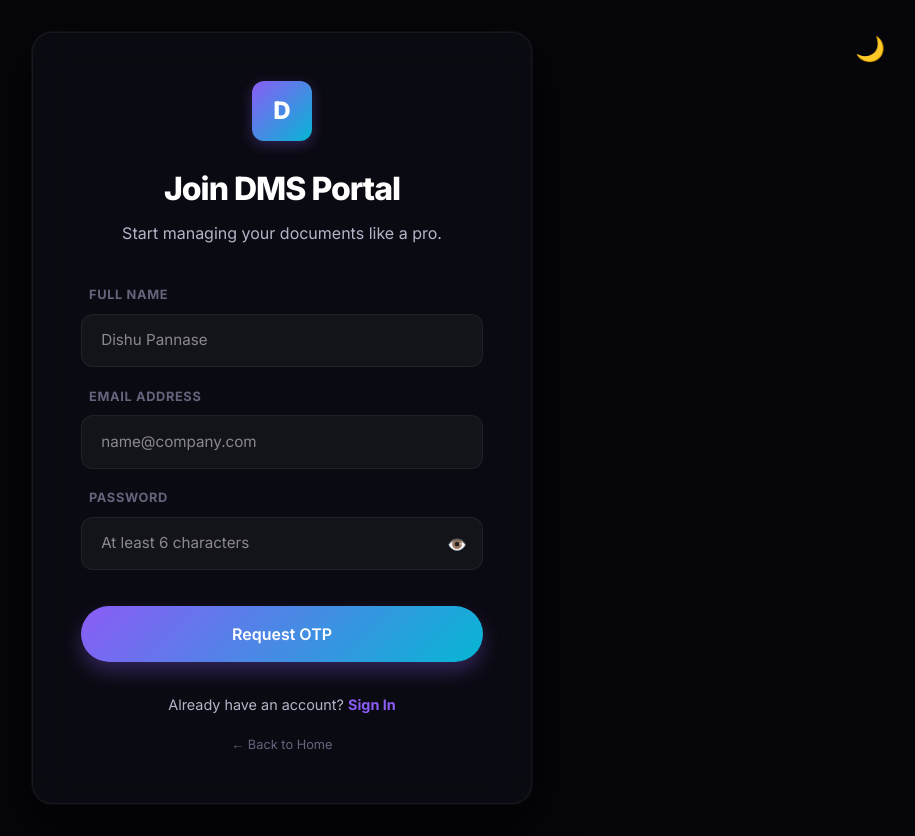
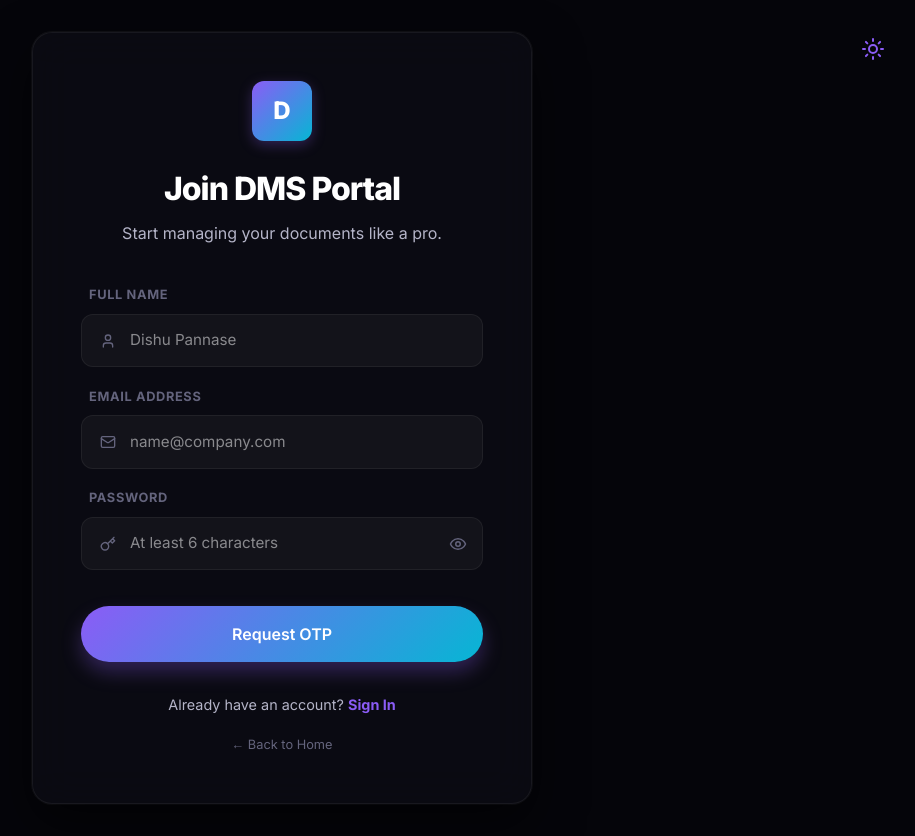
Before and after one commit to dhanashripannase90-lgtm/dms, a React (Vite) app in the folder frontend/: page /register in a window 1280 px wide. Shown: the whole page, without its empty margins (358-1273 px from the left). Built offline with nearby package versions, Linux system fonts and the light colour scheme; no server answers.

Commit message:
style: replace emojis with premium inline SVGs in RegisterPage

```diff
--- a/frontend/src/pages/RegisterPage.jsx
+++ b/frontend/src/pages/RegisterPage.jsx
@@ -3,6 +3,63 @@ import { Link, useNavigate } from "react-router-dom";
 import { register, requestOtp } from "../services/api";
 import { saveAuthData } from "../utils/auth";
 import { useTheme } from "../context/ThemeContext";
+
+// Pixel-perfect, modern Lucide SVG Icons matching the premium theme
+const UserIcon = ({ size = 20, color = "currentColor" }) => (
+  <svg xmlns="http://www.w3.org/2000/svg" width={size} height={size} viewBox="0 0 24 24" fill="none" stroke={color} strokeWidth="2" strokeLinecap="round" strokeLinejoin="round" style={{ flexShrink: 0 }}>
+    <path d="M19 21v-2a4 4 0 0 0-4-4H9a4 4 0 0 0-4 4v2" />
+    <circle cx="12" cy="7" r="4" />
+  </svg>
+);
+
+const MailIcon = ({ size = 20, color = "currentColor" }) => (
+  <svg xmlns="http://www.w3.org/2000/svg" width={size} height={size} viewBox="0 0 24 24" fill="none" stroke={color} strokeWidth="2" strokeLinecap="round" strokeLinejoin="round" style={{ flexShrink: 0 }}>
+    <rect width="20" height="16" x="2" y="4" rx="2" />
+    <path d="m22 7-8.97 5.7a1.94 1.94 0 0 1-2.06 0L2 7" />
+  </svg>
+);
+
+const LockIcon = ({ size = 20, color = "currentColor" }) => (
+  <svg xmlns="http://www.w3.org/2000/svg" width={size} height={size} viewBox="0 0 24 24" fill="none" stroke={color} strokeWidth="2" strokeLinecap="round" strokeLinejoin="round" style={{ flexShrink: 0 }}>
+    <rect width="18" height="11" x="3" y="11" rx="2" ry="2" />
+    <path d="M7 11V7a5 5 0 0 1 10 0v4" />
+  </svg>
+);
+
+const KeyIcon = ({ size = 16, color = "currentColor" }) => (
+  <svg xmlns="http://www.w3.org/2000/svg" width={size} height={size} viewBox="0 0 24 24" fill="none" stroke={color} strokeWidth="2" strokeLinecap="round" strokeLinejoin="round" style={{ flexShrink: 0 }}>
+    <path d="m21 2-2 2m-7.61 7.61a5.5 5.5 0 1 1-7.778 7.778 5.5 5.5 0 0 1 7.777-7.777zm0 0L15.5 7.5m0 0 3 3L22 7l-3-3m-3.5 3.5L19 4" />
+  </svg>
+);
+
+const EyeIcon = ({ size = 20, color = "currentColor" }) => (
+  <svg xmlns="http://www.w3.org/2000/svg" width={size} height={size} viewBox="0 0 24 24" fill="none" stroke={color} strokeWidth="2" strokeLinecap="round" strokeLinejoin="round" style={{ flexShrink: 0 }}>
+    <path d="M2 12s3-7 10-7 10 7 10 7-3 7-10 7-10-7-10-7Z" />
+    <circle cx="12" cy="12" r="3" />
+  </svg>
+);
+
+const EyeOffIcon = ({ size = 20, color = "currentColor" }) => (
+  <svg xmlns="http://www.w3.org/2000/svg" width={size} height={size} viewBox="0 0 24 24" fill="none" stroke={color} strokeWidth="2" strokeLinecap="round" strokeLinejoin="round" style={{ flexShrink: 0 }}>
+    <path d="M9.88 9.88a3 3 0 1 0 4.24 4.24" />
+    <path d="M10.73 5.08A10.43 10.43 0 0 1 12 5c7 0 10 7 10 7a13.16 13.16 0 0 1-1.67 2.68" />
+    <path d="M6.61 6.61A13.52 13.52 0 0 0 2 12s3 7 10 7a9.74 9.74 0 0 0 5.39-1.61" />
+    <line x1="2" x2="22" y1="2" y2="22" />
+  </svg>
+);
+
+const SunIcon = ({ size = 20, color = "currentColor" }) => (
+  <svg xmlns="http://www.w3.org/2000/svg" width={size} height={size} viewBox="0 0 24 24" fill="none" stroke={color} strokeWidth="2" strokeLinecap="round" strokeLinejoin="round" style={{ flexShrink: 0 }}>
+    <circle cx="12" cy="12" r="4" />
+    <path d="M12 2v2M12 20v2M4.93 4.93l1.41 1.41M17.66 17.66l1.41 1.41M2 12h2M20 12h2M6.34 17.66l-1.41 1.41M19.07 4.93l-1.41 1.41" />
+  </svg>
+);
+
+const MoonIcon = ({ size = 20, color = "currentColor" }) => (
+  <svg xmlns="http://www.w3.org/2000/svg" width={size} height={size} viewBox="0 0 24 24" fill="none" stroke={color} strokeWidth="2" strokeLinecap="round" strokeLinejoin="round" style={{ flexShrink: 0 }}>
+    <path d="M12 3a6 6 0 0 0 9 9 9 9 0 1 1-9-9Z" />
+  </svg>
+);
 
 function RegisterPage() {
   const navigate = useNavigate();
@@ -61,9 +118,9 @@ function RegisterPage() {
       </div>
 
       <button className="theme-btn" onClick={toggle}
-        style={{ position: "absolute", top: "2rem", right: "2rem", zIndex: 100, border: "none", background: "none", fontSize: "1.5rem" }}
+        style={{ position: "absolute", top: "2rem", right: "2rem", zIndex: 100, border: "none", background: "none", cursor: "pointer", display: "flex", alignItems: "center", justifyContent: "center" }}
         aria-label="Toggle theme">
-        {theme === "dark" ? "🌙" : "☀️"}
+        {theme === "dark" ? <SunIcon color="var(--violet)" size={24} /> : <MoonIcon color="var(--violet)" size={24} />}
       </button>
 
       <div className="glass-panel animate-slide-up" style={{ width: "100%", maxWidth: "500px", padding: "3rem", position: "relative", zIndex: 10 }}>
@@ -82,28 +139,43 @@ function RegisterPage() {
         <form onSubmit={handleSubmit} style={{ display: "flex", flexDirection: "column", gap: "1.2rem" }}>
           <div>
             <label className="field-label" style={{ marginLeft: "0.5rem" }}>Full Name</label>
-            <input className="input-premium" type="text" placeholder="Dishu Pannase"
-              required value={form.name} onChange={set("name")} />
+            <div style={{ position: "relative" }}>
+              <span style={{ position: "absolute", left: "1.2rem", top: "50%", transform: "translateY(-50%)", display: "flex", alignItems: "center", color: "var(--text-muted)" }}>
+                <UserIcon size={16} />
+              </span>
+              <input className="input-premium" type="text" placeholder="Dishu Pannase"
+                required value={form.name} onChange={set("name")} style={{ paddingLeft: "3rem" }} />
+            </div>
           </div>
+
           <div>
             <label className="field-label" style={{ marginLeft: "0.5rem" }}>Email Address</label>
-            <input className="input-premium" type="email" placeholder="name@company.com"
-              required value={form.email} onChange={set("email")} />
+            <div style={{ position: "relative" }}>
+              <span style={{ position: "absolute", left: "1.2rem", top: "50%", transform: "translateY(-50%)", display: "flex", alignItems: "center", color: "var(--text-muted)" }}>
+                <MailIcon size={16} />
+              </span>
+              <input className="input-premium" type="email" placeholder="name@company.com"
+                required value={form.email} onChange={set("email")} style={{ paddingLeft: "3rem" }} />
+            </div>
           </div>
+
           <div>
             <label className="field-label" style={{ marginLeft: "0.5rem" }}>Password</label>
             <div style={{ position: "relative" }}>
+              <span style={{ position: "absolute", left: "1.2rem", top: "50%", transform: "translateY(-50%)", display: "flex", alignItems: "center", color: "var(--text-muted)" }}>
+                <KeyIcon size={16} />
+              </span>
               <input className="input-premium" type={showPw ? "text" : "password"}
                 placeholder="At least 6 characters" required minLength={6}
-                value={form.password} onChange={set("password")} style={{ paddingRight: "3.5rem" }} />
+                value={form.password} onChange={set("password")} style={{ paddingLeft: "3rem", paddingRight: "3.5rem" }} />
               <button type="button" onClick={() => setShowPw((p) => !p)}
-                style={{ position: "absolute", right: "1rem", top: "50%", transform: "translateY(-50%)", background: "none", border: "none", color: "var(--text-muted)", cursor: "pointer" }}>
-                {showPw ? "🙈" : "👁️"}
+                style={{ position: "absolute", right: "1rem", top: "50%", transform: "translateY(-50%)", background: "none", border: "none", color: "var(--text-muted)", cursor: "pointer", display: "flex", alignItems: "center", justifyContent: "center" }}>
+                {showPw ? <EyeOffIcon size={18} /> : <EyeIcon size={18} />}
               </button>
             </div>
             {pwStrength && (
               <div style={{ padding: "0.5rem 0.5rem 0", display: "flex", alignItems: "center", gap: "0.5rem" }}>
-                <div style={{ flex: 1, height: "4px", background: "var(--border)", borderRadius: "10px", overflow: "hidden" }}>
+                <div style={{ flex: 1, height: "4px", background: "var(--border)", borderRadius: "100px", overflow: "hidden" }}>
                   <div style={{ width: pwStrength === "weak" ? "30%" : "100%", height: "100%", background: pwStrength === "weak" ? "#ef4444" : "#10b981", transition: "width 0.3s ease" }} />
                 </div>
                 <span style={{ fontSize: "0.7rem", fontWeight: 700, color: pwStrength === "weak" ? "#ef4444" : "#10b981" }}>
@@ -112,17 +184,24 @@ function RegisterPage() {
               </div>
             )}
           </div>
+
           {otpSent && (
             <div className="animate-slide-up">
               <label className="field-label" style={{ marginLeft: "0.5rem" }}>Verification OTP</label>
-              <input className="input-premium" type="text" placeholder="Enter 6-digit OTP"
-                required value={form.otp} onChange={set("otp")} />
+              <div style={{ position: "relative" }}>
+                <span style={{ position: "absolute", left: "1.2rem", top: "50%", transform: "translateY(-50%)", display: "flex", alignItems: "center", color: "var(--text-muted)" }}>
+                  <LockIcon size={16} />
+                </span>
+                <input className="input-premium" type="text" placeholder="Enter 6-digit OTP"
+                  required value={form.otp} onChange={set("otp")} style={{ paddingLeft: "3rem" }} />
+              </div>
               <div style={{ marginTop: "0.5rem", fontSize: "0.8rem", color: "var(--text-muted)" }}>
                 OTP sent to {form.email}
               </div>
             </div>
           )}
-          <button className="btn-premium btn-full" type="submit" disabled={loading} style={{ padding: "1rem", fontSize: "1rem", marginTop: "1rem" }}>
+
+          <button className="btn-premium btn-full" type="submit" disabled={loading} style={{ padding: "1rem", fontSize: "1rem", marginTop: "1rem", borderRadius: "100px" }}>
             {loading ? <><span className="spinner" /> {otpSent ? "Creating account..." : "Sending OTP..."}</> : (otpSent ? "Verify & Create Account →" : "Request OTP")}
           </button>
         </form>
```
